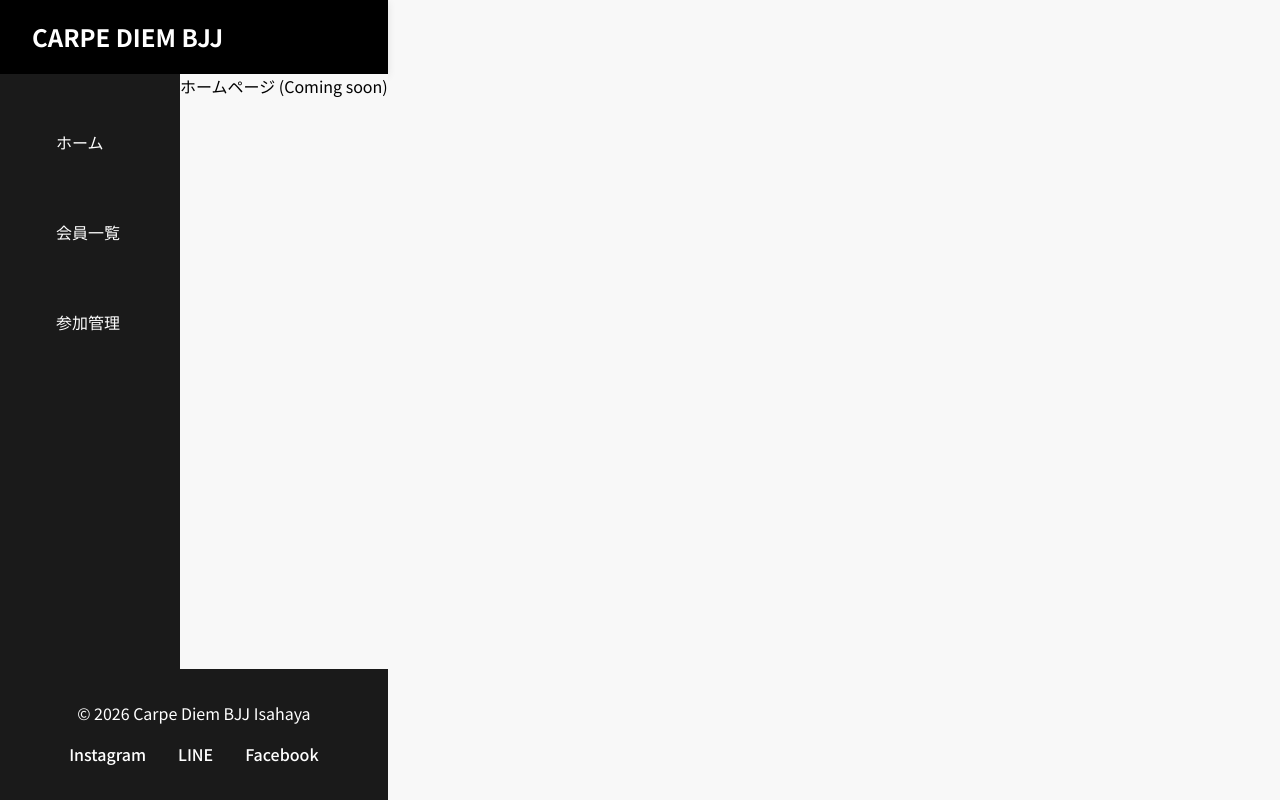
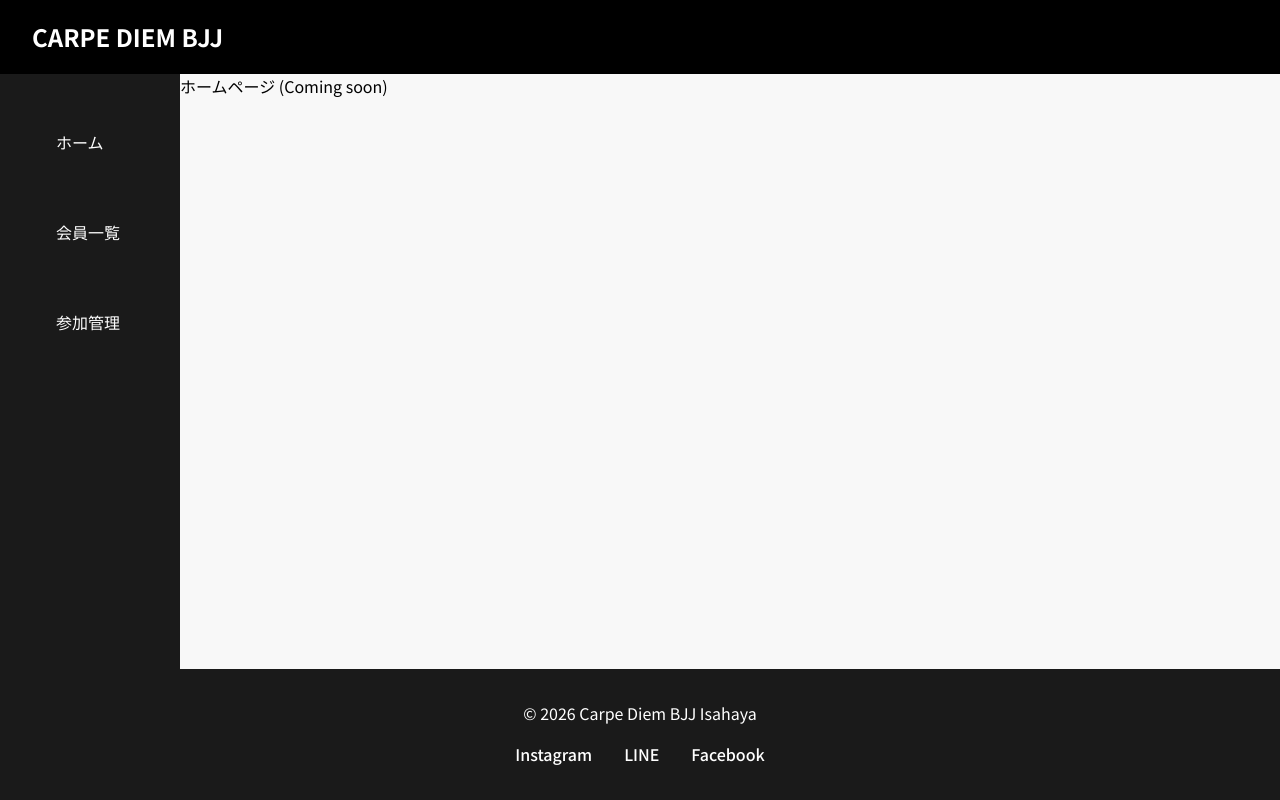
Before and after one commit to VilliDoug/instructor-companion-app, a React (Vite) app in the folder frontend/: page / in a window 1280 px wide. Built offline with nearby package versions, Linux system fonts and the light colour scheme.

Commit message:
スタイリング修正

```diff
--- a/frontend/src/styles/Layout.scss
+++ b/frontend/src/styles/Layout.scss
@@ -4,10 +4,13 @@
     display: flex;
     flex-direction: column;
     min-height: 100vh;
+    width: 100vw;
+    position: relative;
 }
 
 // Header
 .app-header {
+    width: 100%;
     background: $color-black;
     color: $color-white;
     padding: $spacing-md $spacing-lg;
@@ -51,6 +54,8 @@
 .app-main {
     display: flex;
     flex: 1;
+    width: 100%;
+    overflow: hidden;
 }
 
 // sidenav
@@ -59,6 +64,7 @@
     background: $color-dark-grey;
     color: $color-white;
     padding: $spacing-lg;
+    overflow-y: auto;
 
     ul {
         list-style: none;
@@ -93,11 +99,14 @@
 .app-content {
     flex: 1;
     background: $bg-main;
+    overflow-x: hidden;
+    min-width: 0;
     overflow-y: auto;
 }
 
 // footer
 .app-footer {
+    width: 100%;
     background: $color-dark-grey;
     color: $color-white;
     padding: $spacing-lg;
--- a/frontend/src/styles/MembersListPage.scss
+++ b/frontend/src/styles/MembersListPage.scss
@@ -2,17 +2,20 @@
 
 .members-list-page {
   padding: $spacing-lg;
-  max-width: 1400px;
-  margin: 0 auto;
+  width: 100%;
+  display: flex;
+  flex-direction: column;
 
   h1 {
     margin-bottom: $spacing-lg;
     font-size: $font-size-xxl;
     font-weight: $font-weight-bold;
+    flex-shrink: 0;
   }
 
   .search-bar {
     margin-bottom: $spacing-md;
+    flex-shrink: 0;
 
     input {
       width: 100%;
@@ -32,9 +35,10 @@
   .members-table {
     background: $bg-card;
     border-radius: $border-radius-md;
-    overflow: hidden;
+    overflow: auto;
     box-shadow: $shadow-sm;
     min-height: 500px;
+    flex: 1;
   }
 
   .no-results {
--- a/frontend/src/styles/main.scss
+++ b/frontend/src/styles/main.scss
@@ -5,6 +5,11 @@
   margin: 0;
   padding: 0;
   box-sizing: border-box;
+}
+
+#root {
+  width: 100%;
+  min-height: 100vh;
 }
 
 body {
```
